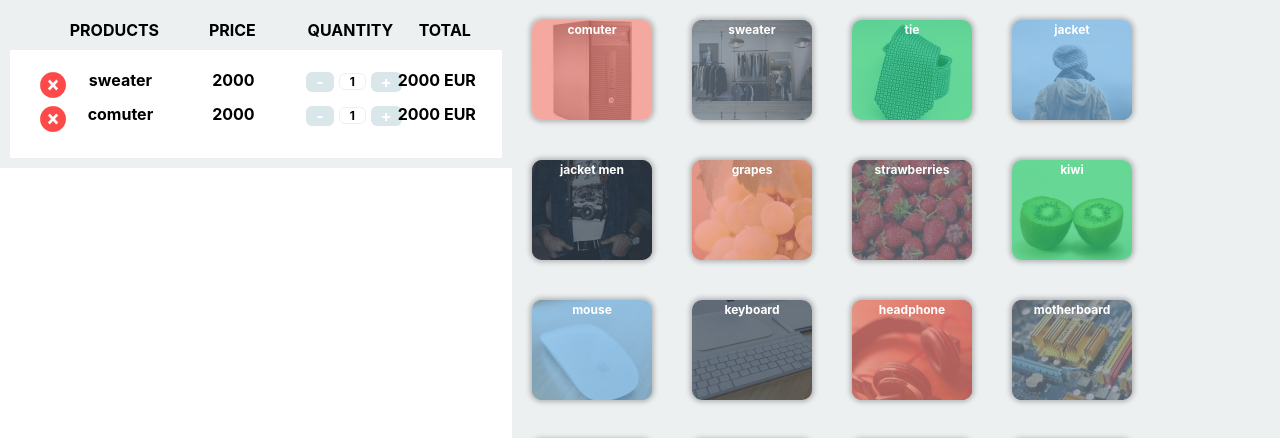
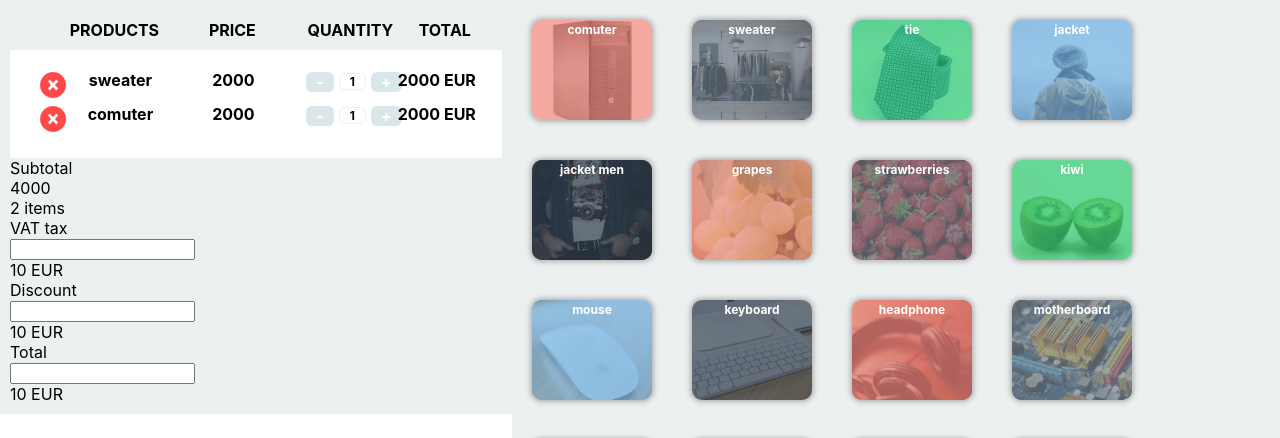
Before and after one commit to developeramitsingh/POS, a React (Create React App) app: page / in a window 1280 px wide. Shown: the top 438 px of the page. Built offline with nearby package versions, Linux system fonts and the light colour scheme.

Commit message:
done increment and decrement

```diff
--- a/src/App.js
+++ b/src/App.js
@@ -3,10 +3,12 @@ import './App.css';
 import ProcessProducts from './components/ProcessProducts'
 import AllProducts from  './components/AllProducts'
 
+
 function App() {
   return (
     <div className="App">
       <ProcessProducts/>
+
       <AllProducts/>
 
     </div>
--- a/src/components/ProcessProducts.js
+++ b/src/components/ProcessProducts.js
@@ -2,6 +2,7 @@ import React, {Component} from 'react';
 import {connect} from 'react-redux'
 import close from '../images/close.png'
 import './processProducts.css'
+import TotalTable from './TotalTable'
 
 import {deleteProduct, customQuantity} from '../actions/Actions'
 
@@ -12,10 +13,11 @@ const ProcessProducts= (props)=>{
 			let state = props.cartState.cart;
 
 			if(id === "decreQuant"){
-				(state[e.currentTarget.dataset.name]["quantity"] !=0) && (state[e.currentTarget.dataset.name]["quantity"] -=1)
+				(state[e.currentTarget.dataset.name]["quantity"] !=0) && (state[e.currentTarget.dataset.name]["quantity"] -=1);
+				(state[e.currentTarget.dataset.name]["quantity"] !=0) && (state[e.currentTarget.dataset.name]["total"] -= state[e.currentTarget.dataset.name]["price"]);
 			}else if(id === "increQuant"){
-
-				state[e.currentTarget.dataset.name]["quantity"] +=1
+				state[e.currentTarget.dataset.name]["quantity"] +=1;
+				(state[e.currentTarget.dataset.name]["quantity"] !=0) && (state[e.currentTarget.dataset.name]["total"] = state[e.currentTarget.dataset.name]["price"]*state[e.currentTarget.dataset.name]["quantity"])
 			}
 			props.customQuantity(state)
 		}
@@ -50,6 +52,7 @@ const ProcessProducts= (props)=>{
 					{keys.length==0?"THERE ARE NO PRODUCTS":cartProducts}
 
 				</div>
+				<TotalTable/>
 			</div>
 		)
 
--- /dev/null
+++ b/src/components/TotalTable.js
@@ -0,0 +1,53 @@
+import React, {useState} from 'react'
+import {connect} from 'react-redux'
+
+const TotalTable =(props)=>{
+	//const [state, setState] = useState({"subtotal":"", ""})
+
+	let cartProducts = props.cartState.cart;
+	let keys  = Object.keys(cartProducts)
+	let subtotal, totalQuantity;
+	if(keys.length>0){
+		subtotal = keys.reduce((elem, elem1)=>{return parseInt(cartProducts[elem]["total"])+parseInt(cartProducts[elem1]["total"])})
+		totalQuantity = keys.reduce((elem, elem1)=>{return parseInt(cartProducts[elem]["quantity"])+parseInt(cartProducts[elem1]["quantity"])})
+	}
+
+
+	return(
+			<div>
+				<div className ="TotalTable-list">
+					<div className="row">
+						<div>Subtotal</div>
+						<div>{subtotal}</div>
+						<div>{totalQuantity+" items"}</div>
+					</div>
+					<div className="row">
+						<div>VAT tax</div>
+						<div><input type="value" /></div>
+						<div>{10+" EUR"}</div>
+					</div>
+					<div className="row">
+						<div>Discount</div>
+						<div><input type="value" /></div>
+						<div>{10+" EUR"}</div>
+					</div>
+					<div className="row">
+						<div>Total</div>
+						<div><input type="value" /></div>
+						<div>{10+" EUR"}</div>
+					</div>
+				</div>
+
+			</div>
+		)
+}
+
+
+const mapStateToProps=(state)=>{
+	return{
+		cartState:state.ProcessProductsReducer
+	}
+}
+
+
+export default connect(mapStateToProps)(TotalTable);
```
